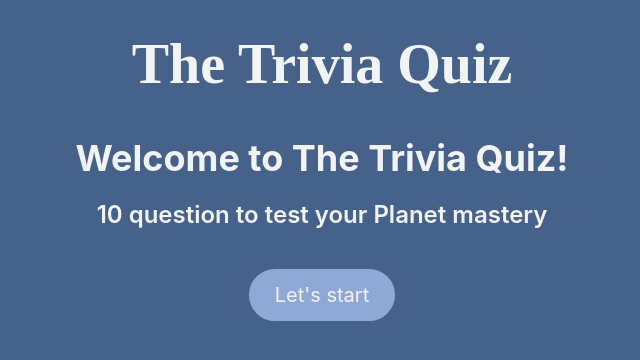
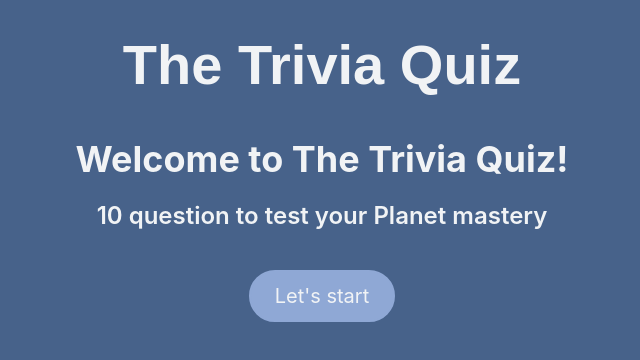
Before and after one commit to jls777/trivia, a React app: page / in a window 1280 px wide. Shown: the whole page, without its empty margins (318-958 px from the left). Built offline with nearby package versions, Linux system fonts and the light colour scheme.

Commit message:
updated header font

```diff
--- a/src/index.css
+++ b/src/index.css
@@ -66,7 +66,7 @@ img {
 }
 
 h1 {
-  font-family: cursive;
+  font-family: cursive, sans-serif;
   font-size: 5.6rem;
 }
 
```
